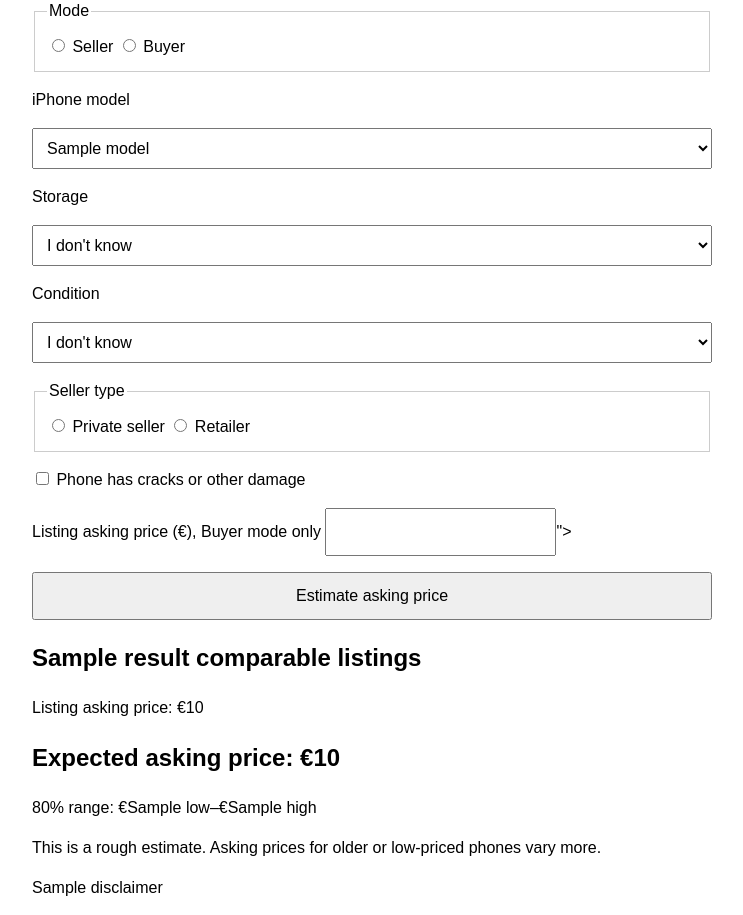
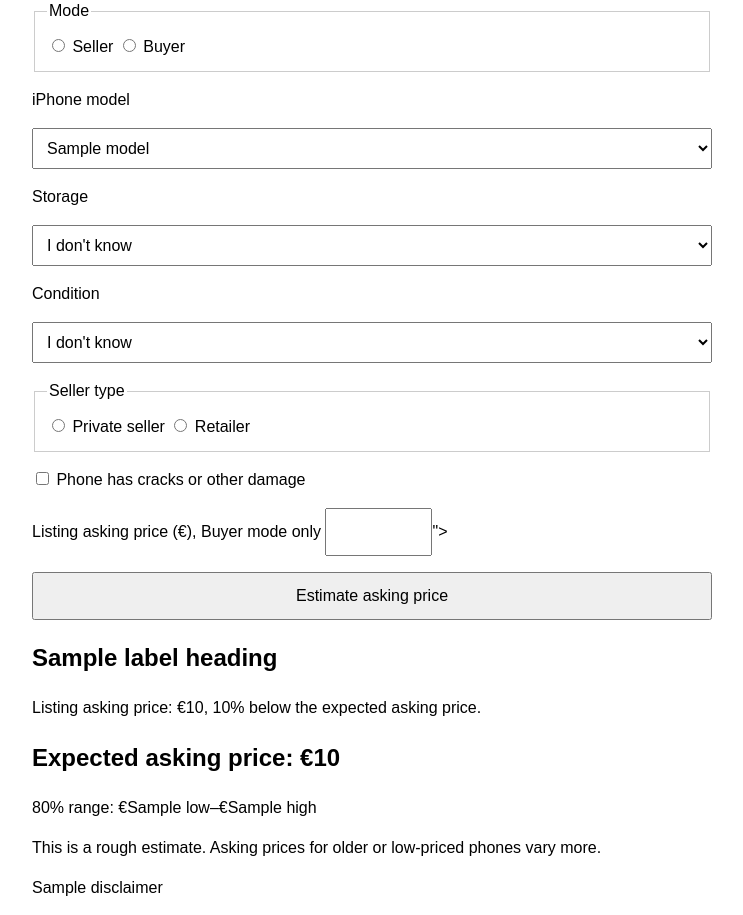
Before and after one commit to HashirSalam/priced-right, a Flask app: template priced_right/templates/index.html in a window 1280 px wide. Shown: the part 110-1025 px from the top of the page, without its empty margins (268-1011 px from the left). Run offline with Flask 3, Linux system fonts and the light colour scheme; the template is opened without the code that fills it: most values are stand-ins (such as "Sample title", 1, 10 or a date in 2020); form fields are guessed from the names that the template uses.

Commit message:
App: percentage in buyer mode and friendly input checks (#15)
* App: show percentage in buyer mode, friendly validation

- Buyer mode shows how far the asking price is above or below the
  expected price (canvas requirement), with an 'In line with' heading.
- Every form value is checked before predict(): unknown model, storage
  or condition, and asking prices that are missing, non-numeric,
  negative, zero, inf or nan get plain-language messages instead of
  raw Python errors.
- Tests cover invalid input, damage, retailer and unknown fields.

* Check storage against the allowed sizes as text

isdigit() accepts characters such as '²' that int() can't convert, so a
crafted request returned a 500. Tests cover '²' and a very long number.

* Show asking prices plainly, cap them at 10 000 € and accept a decimal comma

- Prices print as 250 or 249.50 instead of %g output such as 1.5e+06
- Prices above 10 000 € get a message; the form field has the same max
- '250,50' is read as 250.50
- The buyer test checks the label predict() returns, not a fixed heading
- Result line reads '€250, 12% above' instead of '€250: 12% above'

---------

Co-authored-by: Hashir <18401755+HashirSalam@users.noreply.github.com>

```diff
--- a/priced_right/app.py
+++ b/priced_right/app.py
@@ -1,44 +1,99 @@
+"""Flask app: expected asking price for an iPhone (seller mode), or how a listing compares (buyer mode).
+
+    python -m flask --app priced_right.app run
+
+The form only offers valid choices, but every input is checked again here, because a request
+can be sent without the form. Invalid input gets a plain-language message instead of a crash.
+"""
+import math
+
 from flask import Flask, render_template, request
+
 from priced_right.final_model import options, predict
 
 app = Flask(__name__)
 
+LABEL_HEADINGS = {"below": "Below comparable listings", "in line": "In line with comparable listings",
+                  "above": "Above comparable listings"}
+MAX_ASKING_PRICE = 10_000   # € — far above any iPhone listing; larger numbers are typos
+
+
+def parse_asking_price(raw: str | None) -> tuple[float | None, str | None]:
+    """(price in whole cents, None) for a number above 0 and up to MAX_ASKING_PRICE, else (None, message).
+
+    A decimal comma is accepted too ("250,50"), as Finnish prices are written that way.
+    """
+    if not raw:
+        return None, "Please enter an asking price for buyer mode."
+    try:
+        price = round(float(raw.strip().replace(",", ".")), 2)
+    except ValueError:
+        return None, "The asking price must be a number, e.g. 250."
+    if not math.isfinite(price) or price <= 0:
+        return None, "The asking price must be more than 0 €."
+    if price > MAX_ASKING_PRICE:
+        return None, f"The asking price must be at most {MAX_ASKING_PRICE:,} €.".replace(",", " ")
+    return price, None
+
+
+@app.template_filter("euros")
+def euros(amount: float) -> str:
+    """250.0 -> "250", 249.5 -> "249.50": no decimals for whole euros, otherwise cents."""
+    return f"{amount:.0f}" if amount == int(amount) else f"{amount:.2f}"
+
+
+def read_form(form, choices: dict) -> tuple[dict | None, str | None]:
+    """The predict() arguments from the submitted form, or a message for the first invalid input."""
+    model = form.get("exact_model")
+    if model not in choices["exact_model"]:
+        return None, "Please choose an iPhone model from the list."
+
+    storage = form.get("storage_gb") or None
+    if storage is not None:
+        # Compare the text itself: int() fails on some strings isdigit() accepts, such as "²"
+        allowed = {str(size): size for size in choices["storage_gb"]}
+        if storage not in allowed:
+            return None, "Please choose a storage size from the list."
+        storage = allowed[storage]
+
+    condition = form.get("condition") or None
+    if condition is not None and condition not in choices["condition"]:
+        return None, "Please choose a condition from the list."
+
+    seller_type = form.get("seller_type", "private")
+    if seller_type not in choices["seller_type"]:
+        return None, "Please choose private seller or retailer."
+
+    asking_price = None
+    if form.get("mode", "seller") == "buyer":
+        asking_price, error = parse_asking_price(form.get("asking_price"))
+        if error:
+            return None, error
+
+    return {"exact_model": model, "storage_gb": storage, "condition": condition, "seller_type": seller_type,
+            "mentions_damage": form.get("mentions_damage") == "yes", "asking_price": asking_price}, None
+
 
 @app.route("/", methods=["GET", "POST"])
 def index():
-    result = None
-    error = None
+    choices = options()
+    result, error = None, None
 
     if request.method == "POST":
-        selected_model = request.form.get("exact_model")
-        selected_storage = request.form.get("storage_gb")
-        selected_condition = request.form.get("condition")
-
-        mode = request.form.get("mode", "seller")
-        asking_price = request.form.get("asking_price")
-        if mode == "buyer" and not asking_price:
-            error = "Please enter an asking price for buyer mode."
-
-        if error is None:
+        args, error = read_form(request.form, choices)
+        if args is not None:
             try:
-                result = predict(
-                    exact_model=selected_model,
-                    storage_gb=int(selected_storage) if selected_storage else None,
-                    condition=selected_condition or None,
-                    seller_type=request.form.get("seller_type", "private"),
-                    mentions_damage=request.form.get("mentions_damage") == "yes",
-                    asking_price=float(asking_price)
-                    if mode == "buyer" and asking_price
-                    else None,
-                )
-            except ValueError as e:
-                error = str(e)
+                result = predict(**args)
+            except ValueError:
+                error = "Something in the form isn't valid. Please check your choices and try again."
 
     return render_template(
         "index.html",
-        models=options()["exact_model"],
-        storage_options=options()["storage_gb"],
-        condition_options=options()["condition"],
+        models=choices["exact_model"],
+        storage_options=choices["storage_gb"],
+        condition_options=choices["condition"],
+        label_headings=LABEL_HEADINGS,
+        max_asking_price=MAX_ASKING_PRICE,
         result=result,
         error=error,
         form=request.form,
--- a/priced_right/templates/index.html
+++ b/priced_right/templates/index.html
@@ -75,15 +75,18 @@
     <div id="buyer-fields">
         <label for="asking_price">Listing asking price (€), Buyer mode only</label>
         <input type="number" id="asking_price" name="asking_price"
-       min="0.01" step="0.01" value="{{ form.get('asking_price', '') }}">
+       min="0.01" max="{{ max_asking_price }}" step="0.01" value="{{ form.get('asking_price', '') }}">
     </div>
         <button type="submit">Estimate asking price</button>
     </form>
 <!-- Result -->
     {% if result %}
     {% if result.label %}
-        <h2>{{ result.label|capitalize }} comparable listings</h2>
-        <p>Listing asking price: €{{ result.asking_price }}</p>
+        <h2>{{ label_headings[result.label] }}</h2>
+        {% set pct = (result.difference * 100)|abs|round|int %}
+        <p>Listing asking price: €{{ result.asking_price|euros }},
+           {% if pct == 0 %}the same as{% elif result.difference > 0 %}{{ pct }}% above{% else %}{{ pct }}% below{% endif %}
+           the expected asking price.</p>
     {% endif %}
         <h2>Expected asking price: €{{ result.price }}</h2>
         <p>80% range: €{{ result.low }}–€{{ result.high }}</p>
```
Also changed, not shown: tests/test_app.py (+77 -45 lines).
